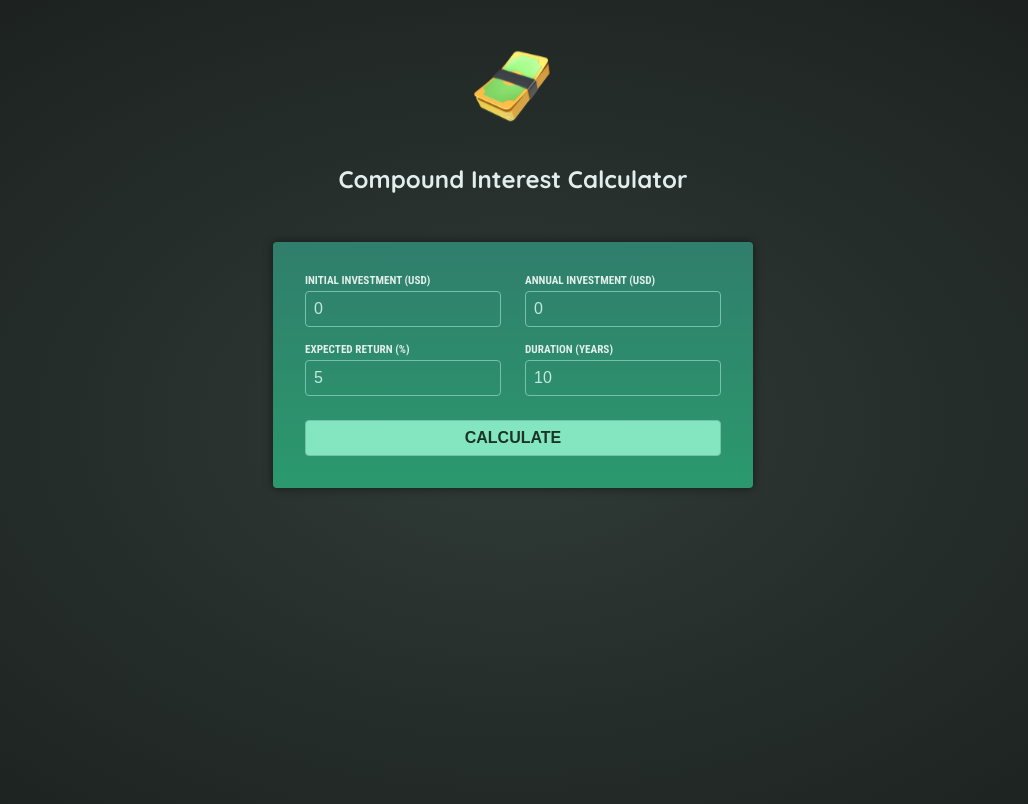
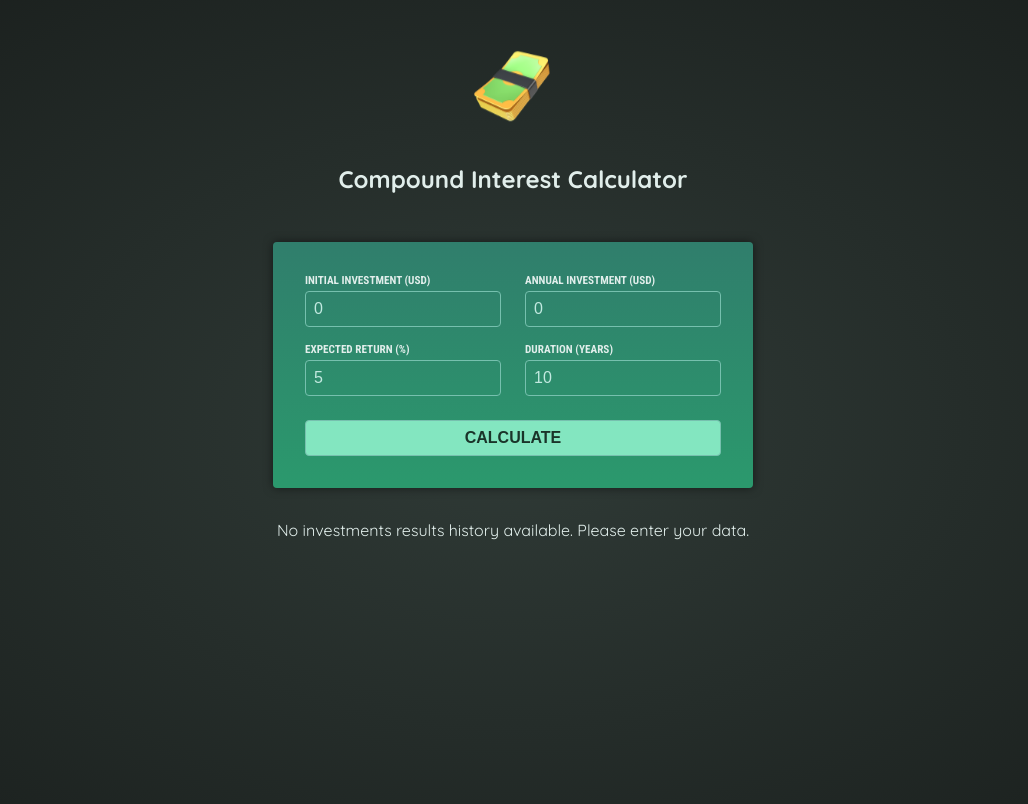
Before and after one commit to AndreiLungu64/angular-compound-interest-calculator, an Angular app: page / in a window 1280 px wide. Shown: the top 804 px of the page, without its empty margins (127-1155 px from the left). Built offline with nearby package versions, Linux system fonts and the light colour scheme.

Commit message:
generated table component and passed results data from app.component

```diff
--- a/src/app/app.component.html
+++ b/src/app/app.component.html
@@ -1,4 +1,5 @@
 <app-header />
 <main>
     <app-user-input (calculate) = "calculateInvestmentResults($event)"/>
+    <app-investment-results [results]="resultsData()"/>
 </main>
--- a/src/app/app.component.ts
+++ b/src/app/app.component.ts
@@ -1,20 +1,22 @@
-import { Component } from '@angular/core';
+import { Component, signal } from '@angular/core';
 import { HeaderComponent } from './header/header.component';
 import { UserInputComponent } from './user-input/user-input.component';
-import type { ParsedInputData} from '../investment-input.model';
+import type { AnnualData, ParsedInputData } from '../investment-input.model';
+import { InvestmentResultsComponent } from './investment-results/investment-results.component';
 
 @Component({
   selector: 'app-root',
   standalone: true,
   templateUrl: './app.component.html',
-  imports: [HeaderComponent, UserInputComponent],
+  imports: [HeaderComponent, UserInputComponent, InvestmentResultsComponent],
 })
 export class AppComponent {
+  resultsData = signal<AnnualData[]>([]);
+
+  //prettier-ignore
   calculateInvestmentResults(data: ParsedInputData) {
-    const { initialInvestment, annualInvestment, expectedReturn, duration } =
-      data;
-    data;
-    const annualData = [];
+    const { initialInvestment, annualInvestment, expectedReturn, duration } = data;
+    const annualData: AnnualData[] = [];
     let investmentValue = initialInvestment;
 
     for (let i = 0; i < duration; i++) {
@@ -32,6 +34,7 @@ export class AppComponent {
         totalAmountInvested: initialInvestment + annualInvestment * year,
       });
     }
-    console.log(annualData);
+    this.resultsData.set(annualData);
+    console.log(this.resultsData());
   }
 }
--- /dev/null
+++ b/src/app/investment-results/investment-results.component.css
@@ -0,0 +1,3 @@
+p{
+    text-align: center;
+}
--- /dev/null
+++ b/src/app/investment-results/investment-results.component.html
@@ -0,0 +1,6 @@
+@if(results()?.length === 0){
+<p>No investments results history available. Please enter your data.</p>
+}
+@else{
+<p>table</p>
+}
--- /dev/null
+++ b/src/app/investment-results/investment-results.component.ts
@@ -0,0 +1,13 @@
+import { Component, input } from '@angular/core';
+import { AnnualData } from '../../investment-input.model';
+
+@Component({
+  selector: 'app-investment-results',
+  standalone: true,
+  imports: [],
+  templateUrl: './investment-results.component.html',
+  styleUrl: './investment-results.component.css'
+})
+export class InvestmentResultsComponent {
+    results = input<AnnualData[]>();
+}
```
Also changed, not shown: src/investment-input.model.ts (+9 -0 lines).
